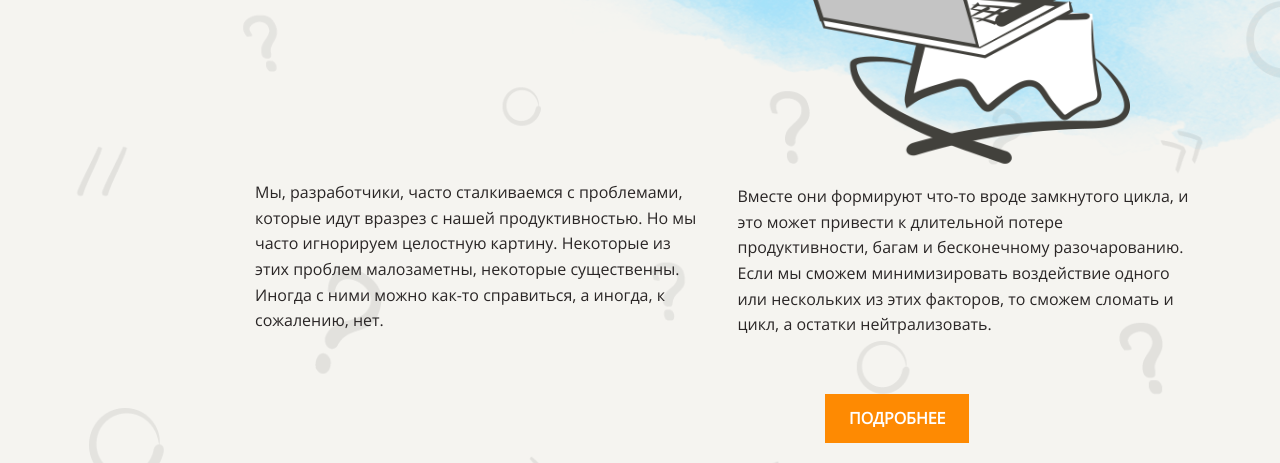
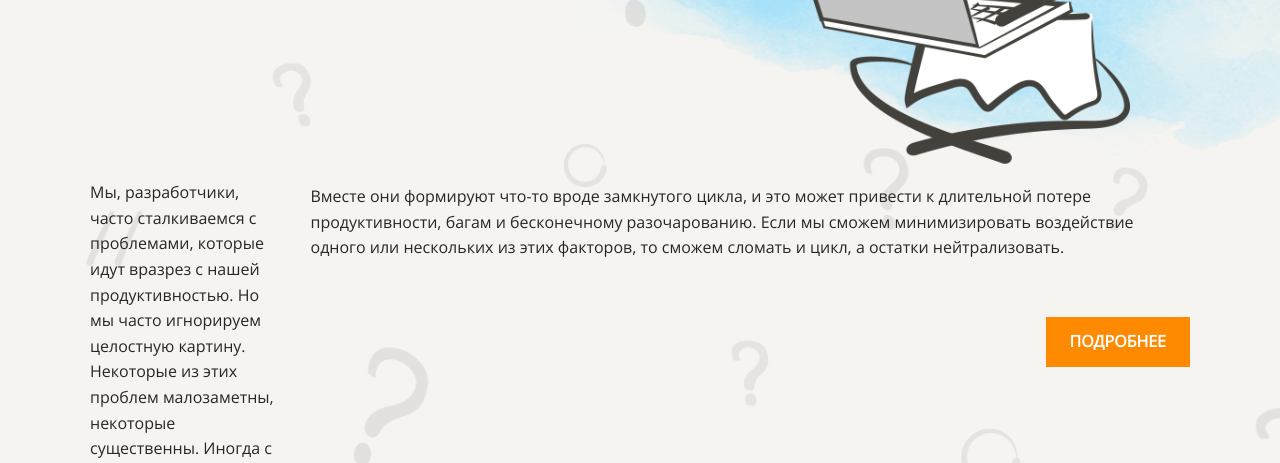
Before and after one commit to Valsym/layout-designer-project-lvl1, a website: page index.html in a window 1280 px wide. Shown: the part 376-839 px from the top of the page. Drawn offline with Linux system fonts and the light colour scheme.

Commit message:
step3-18

```diff
--- a/index.html
+++ b/index.html
@@ -16,11 +16,18 @@
                 <span>в программировании</h1></span></h1>
             <img src="images/main.png" alt="main image"/>
             <article>
-                <p class="block-one">Мы, разработчики, часто сталкиваемся с проблемами, которые идут вразрез с нашей продуктивностью. Но мы часто игнорируем целостную картину. Некоторые из этих проблем малозаметны, некоторые существенны. Иногда с ними можно как-то справиться, а иногда, к сожалению, нет.</p>
-                <p class="block-two">Вместе они формируют что-то вроде замкнутого цикла, и это может привести к длительной потере продуктивности, багам и бесконечному разочарованию.
-                Если мы сможем минимизировать воздействие одного или нескольких из этих факторов, то сможем сломать и цикл, а остатки нейтрализовать.</p>
+                <div class="block-one">
+                    <p>Мы, разработчики, часто сталкиваемся с проблемами, которые идут вразрез с нашей продуктивностью. Но мы часто игнорируем целостную картину. Некоторые из этих проблем малозаметны, некоторые существенны. Иногда с ними можно как-то справиться, а иногда, к сожалению, нет.
+                    </p>
+                </div>
+                <div class="block-two">
+                    <p>Вместе они формируют что-то вроде замкнутого цикла, и это может привести к длительной потере продуктивности, багам и бесконечному разочарованию.
+                Если мы сможем минимизировать воздействие одного или нескольких из этих факторов, то сможем сломать и цикл, а остатки нейтрализовать.
+                    </p>
+                    <a href="#next" class="button">Подробнее</a>
+                </div>
             </article>
-            <a href="#next" class="button">Подробнее</a>
+
         </container>
     </header>
     <main>
--- a/src/styles/style.css
+++ b/src/styles/style.css
@@ -114,11 +114,11 @@
 header container > article {
     display: flex;
     justify-content: space-between;
-    margin-left: 165px;
+    /*margin-left: 165px;*/
     margin-top: 181px;
 }
 
-header container > article > p {
+header container > article > div {
     /*position: absolute;
     display: block;*/
     flex-basis: 50%;
@@ -150,7 +150,7 @@
     text-transform: uppercase;
     display: inline-block;
     font-weight: 700;
-    /*margin: 40px 2557x 100px auto;*/
+    /*margin: 40px 255px 100px auto;*/
     cursor: pointer;
 }
 
```
